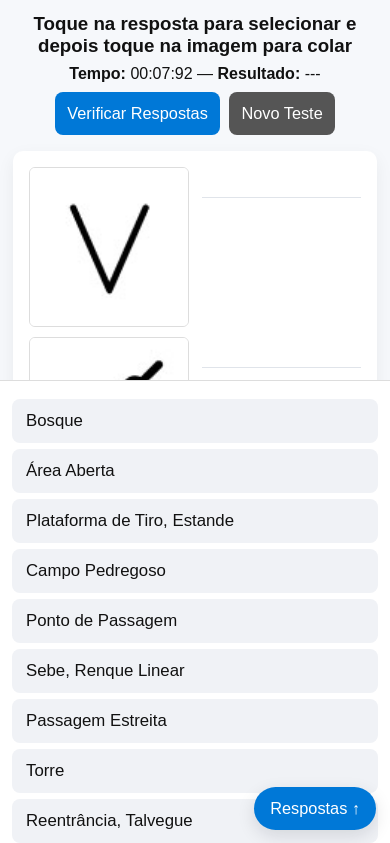
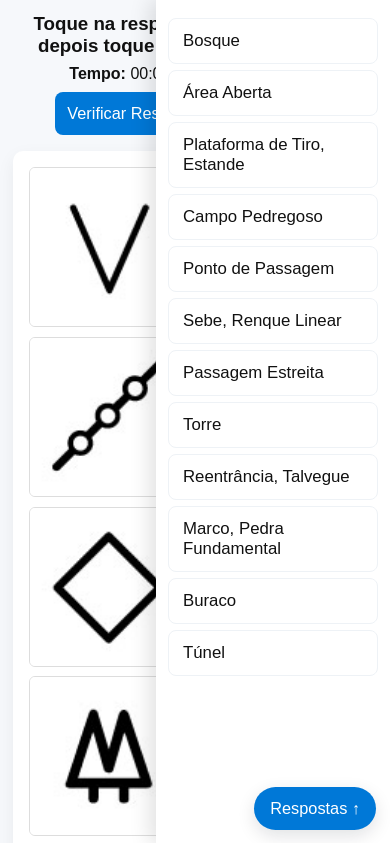
Before and after one commit to msoccol/OrienteeringPuzzles, a plain HTML site: page index.html in a window 390 px wide. Both pictures are taken after a click on the button "Respostas ↑". Shown: the top 843 px of the page. Drawn offline with Linux system fonts and the light colour scheme.

Commit message:
Mais ajustes mobile

```diff
--- a/index.html
+++ b/index.html
@@ -3,7 +3,7 @@
 <head>
 <meta charset="utf-8" />
 <meta name="viewport" content="width=device-width,initial-scale=1" />
-<title>Descrição do Controle</title>
+<title>Descrição do Controle — Versão Final</title>
 <style>
 /* ----------------- Reset / base ----------------- */
 * { box-sizing: border-box; }
@@ -80,7 +80,7 @@ h3 { text-align:center; margin:0.6rem 0 0.5rem; font-weight:600; }
 /* respostas list */
 ul { list-style:none; padding:0; margin:0; }
 li {
-  background:#f0f2f6;
+  background:#ffffff; /* agora branco por padrão */
   margin:6px 0;
   padding:10px 12px;
   border-radius:8px;
@@ -88,10 +88,12 @@ li {
   user-select:none;
   transition:opacity .12s ease, transform .08s ease;
   font-size:0.95rem;
+  border: 1px solid #eef2f6;
 }
 li:active { transform: translateY(1px); }
 li.dragging { opacity:0.6; }
 li.selecionada { outline:2px solid #0b75d1; background:#eaf4ff; }
+li.usada { opacity:0.45; }
 
 /* buttons */
 button {
@@ -106,7 +108,7 @@ button {
 button.secondary { background:#555; }
 button:disabled { background:#9aa6b8; cursor:not-allowed; }
 
-/* painel flutuante mobile */
+/* painel flutuante mobile (direita, 60% width) */
 #painelRespostasBtn {
   display:none;
   position:fixed;
@@ -119,20 +121,23 @@ button:disabled { background:#9aa6b8; cursor:not-allowed; }
 #painelRespostas {
   display:none;
   position:fixed;
-  bottom:0;
-  left:0;
+  top:0;
   right:0;
+  height:100vh;
+  width:60vw;            /* ocupa 60% da largura */
+  background:#fff;       /* fundo branco */
+  box-shadow:-6px 0 20px rgba(0,0,0,0.12);
   z-index:9998;
-  background:#fff;
-  border-top:1px solid #ddd;
-  padding:12px;
-  max-height:55vh;
+  transform: translateX(100%);
+  transition: transform .28s ease;
+  padding: 12px;
   overflow:auto;
   -webkit-overflow-scrolling: touch;
 }
-
-/* visual resposta usada */
-li.usada { opacity:0.45; }
+#painelRespostas.open {
+  display:block;
+  transform: translateX(0);
+}
 
 /* destaque quando travado */
 .travado { opacity:0.5; cursor:not-allowed !important; }
@@ -308,13 +313,14 @@ function travarTeste(){
   const b = document.getElementById('btn-verificar'); if(b){ b.disabled=true; b.style.background='#888';}
 }
 
-/* --------------------------- OPACIDADE / USO --------------------------- */
+/* --------------------------- OPACIDADE / USO (APLICA A TODOS os li com o mesmo data-id) --------------------------- */
 function atualizarOpacidadeResposta(idResposta){
   if(!idResposta) return;
   const aindaUsada = [...document.querySelectorAll('.rotulo')].some(c => c.dataset.resp === idResposta);
-  const li = document.querySelector(`li[data-id="${idResposta}"]`);
-  if(!li) return;
-  li.classList.toggle('usada', !!aindaUsada);
+  // aplicar a todos os li com esse id (desktop e painel móvel)
+  document.querySelectorAll(`li[data-id="${idResposta}"]`).forEach(li => {
+    li.classList.toggle('usada', !!aindaUsada);
+  });
 }
 
 /* --------------------------- SORT / MONTAR --------------------------- */
@@ -359,13 +365,11 @@ function montarTeste(qtd){
     // imagem click/touch behavior (desktop: can be drop target or click-to-paste; mobile: click-to-paste)
     img.addEventListener('click', (e) => {
       e.preventDefault();
-      // if a response was selected by click (mobile) -> paste; otherwise do nothing (desktop drag expected)
       if(selectedResponse) {
         colarViaSelecao(img.dataset.id);
       }
     });
     img.addEventListener('touchstart', (e) => {
-      // prevent scroll hijack on mobile
       if(selectedResponse) { e.preventDefault(); colarViaSelecao(img.dataset.id); }
     }, {passive:false});
 
@@ -397,7 +401,6 @@ function montarTeste(qtd){
       li.addEventListener('dragstart', (ev) => {
         itemSelecionado = { id: r.id, text: r.text };
         li.classList.add('dragging');
-        // use text data for drop
         try { ev.dataTransfer.setData('text/plain', JSON.stringify(itemSelecionado)); } catch(e){}
       });
       li.addEventListener('dragend', () => li.classList.remove('dragging'));
@@ -426,11 +429,12 @@ function montarTeste(qtd){
     painel.appendChild(ul);
     document.getElementById('painelRespostasBtn').style.display = 'block';
     // ensure hidden by default
-    painel.style.display = 'none';
+    painel.classList.remove('open');
     document.getElementById('painelRespostasBtn').setAttribute('aria-expanded','false');
     document.getElementById('painelRespostasBtn').onclick = () => {
-      painel.style.display = painel.style.display === 'block' ? 'none' : 'block';
-      document.getElementById('painelRespostasBtn').setAttribute('aria-expanded', painel.style.display === 'block');
+      painel.classList.toggle('open');
+      const exp = painel.classList.contains('open');
+      document.getElementById('painelRespostasBtn').setAttribute('aria-expanded', exp);
     };
   } else {
     const respostasArea = document.getElementById('respostas');
@@ -438,7 +442,7 @@ function montarTeste(qtd){
     respostasArea.appendChild(ul);
     // hide mobile toggles
     document.getElementById('painelRespostasBtn').style.display = 'none';
-    document.getElementById('painelRespostas').style.display = 'none';
+    document.getElementById('painelRespostas').classList.remove('open');
   }
 
   /* ------------- habilita drop targets (desktop only) ------------- */
@@ -458,9 +462,8 @@ function montarTeste(qtd){
         campo.value = payload.text;
         campo.dataset.resp = payload.id;
 
-        // marcar a nova como usada
-        const liNova = document.querySelector(`li[data-id="${payload.id}"]`);
-        if(liNova) liNova.classList.add('usada');
+        // marcar a nova como usada (aplica a todos os lis com esse data-id)
+        document.querySelectorAll(`li[data-id="${payload.id}"]`).forEach(x => x.classList.add('usada'));
 
         // restaurar opacidade da antiga (se necessário)
         if(respostaAntiga) atualizarOpacidadeResposta(respostaAntiga);
@@ -477,7 +480,7 @@ function montarTeste(qtd){
 /* --------------------------- seleção por clique/touch --------------------------- */
 function selecionarPorClique(id, text, liEl){
   if(testeFinalizado) return;
-  // desmarca anterior
+  // desmarca visual de seleção anterior
   document.querySelectorAll('li').forEach(x => x.classList.remove('selecionada'));
   selectedResponse = { id: String(id), text, liEl };
   if(liEl) liEl.classList.add('selecionada');
@@ -493,13 +496,13 @@ function colarViaSelecao(imgId){
   campo.value = selectedResponse.text;
   campo.dataset.resp = selectedResponse.id;
 
-  // marca nova como usada (visual)
-  if(selectedResponse.liEl) selectedResponse.liEl.classList.add('usada');
+  // marca nova como usada (em todas as listas)
+  document.querySelectorAll(`li[data-id="${selectedResponse.id}"]`).forEach(x => x.classList.add('usada'));
 
-  // atualiza a antiga (se necessário)
+  // atualiza a antiga (se necessário) — isso remove 'usada' se não estiver em uso em nenhum campo
   if(respostaAntiga) atualizarOpacidadeResposta(respostaAntiga);
 
-  // limpa seleção
+  // limpa seleção visual
   if(selectedResponse.liEl) selectedResponse.liEl.classList.remove('selecionada');
   selectedResponse = null;
 }
@@ -518,10 +521,7 @@ function montarBotoes(){
   const btnNovo = document.createElement('button');
   btnNovo.className = 'secondary';
   btnNovo.textContent = 'Novo Teste';
-  btnNovo.addEventListener('click', ()=>{
-    // reset and rebuild
-    montarTeste(NUM_ITENS);
-  });
+  btnNovo.addEventListener('click', ()=>{ montarTeste(NUM_ITENS); });
   controls.appendChild(btnNovo);
 }
 
@@ -536,9 +536,10 @@ function ajustarInstrucao(){
 window.addEventListener('DOMContentLoaded', ()=>{
   ajustarInstrucao();
   montarTeste(NUM_ITENS);
+  // ensure body mobile flag
+  document.body.dataset._mobile = isMobile() ? '1' : '0';
 });
 window.addEventListener('resize', ()=> {
-  // small debounce: if breakpoint changed we rebuild
   const wasMobile = document.body.dataset._mobile === '1';
   const nowMobile = isMobile();
   document.body.dataset._mobile = nowMobile ? '1' : '0';
```
